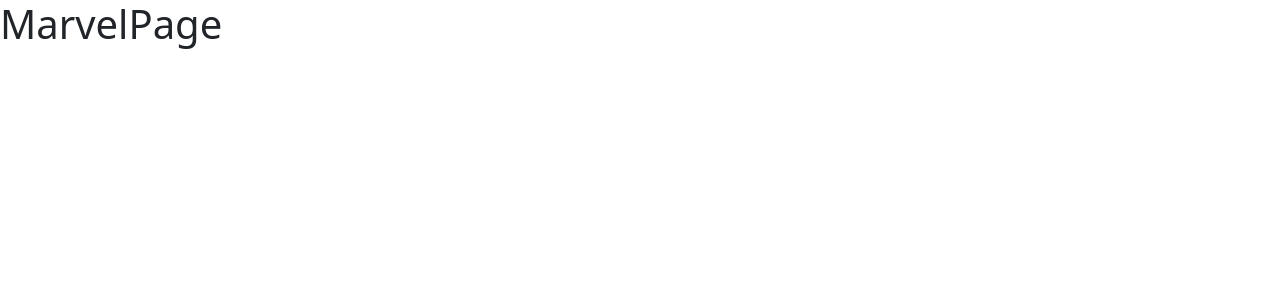
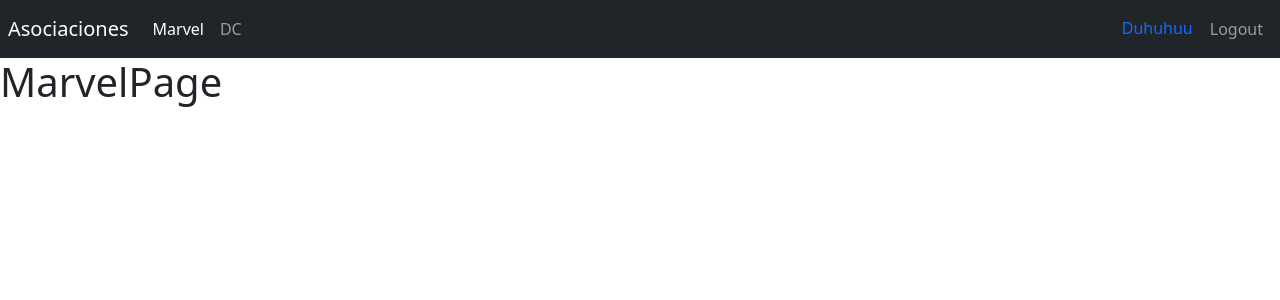
Before and after one commit to Duhuhuu/HeroApp, a React (Vite) app: page /marvel in a window 1280 px wide. Shown: the top 300 px of the page. Built offline with nearby package versions, Linux system fonts and the light colour scheme.

Commit message:
Archivos de barril, navbar y routes

```diff
--- /dev/null
+++ b/src/auth/index.js
@@ -0,0 +1 @@
+export * from './pages/LoginPage'
--- /dev/null
+++ b/src/heroes/index.js
@@ -0,0 +1,2 @@
+export * from './pages/DcPage';
+export * from './pages/MarvelPage';
--- a/src/router/AppRouter.jsx
+++ b/src/router/AppRouter.jsx
@@ -1,13 +1,13 @@
 import { Navigate, Route, Routes } from "react-router-dom"
-import { LoginPage } from "../auth/pages/LoginPage"
-import { DcPage } from "../heroes/pages/DcPage"
-import { MarvelPage } from "../heroes/pages/MarvelPage"
+import { LoginPage } from "../auth"
+import { DcPage, MarvelPage  } from "../heroes"
+import { Navbar } from "../ui"
 
 
 export const AppRouter = () => {
   return (
    <>
-
+    <Navbar/>
    <Routes>
         <Route path="/marvel" element={<MarvelPage />} />
         <Route path="dc" element={<DcPage />} />
--- /dev/null
+++ b/src/ui/components/Navbar.jsx
@@ -0,0 +1,49 @@
+import { Link, NavLink } from 'react-router-dom';
+
+
+export const Navbar = () => {
+    return (
+        <nav className="navbar navbar-expand-sm navbar-dark bg-dark p-2 ">
+
+            <Link
+                className="navbar-brand"
+                to="/"
+            >
+                Asociaciones
+            </Link>
+
+            <div className="navbar-collapse">
+                <div className="navbar-nav">
+
+                    <NavLink
+                        className={ ({isActive}) => `nav-item nav-link ${isActive ? 'active': '' }`}
+                        to="/marvel"
+                    >
+                        Marvel
+                    </NavLink>
+
+                    <NavLink
+                        className= { ({isActive}) => `nav-item nav-link ${isActive ? 'active': '' }`}
+                        to="/dc"
+                    >
+                        DC
+                    </NavLink>
+                </div>
+            </div>
+
+            <div className="navbar-collapse collapse w-100 order-3 dual-collapse2 d-flex justify-content-end">
+                <ul className="navbar-nav ml-auto">
+                  <span className='nav-item nav-link text-primary' >
+                    Duhuhuu
+                  </span>
+                  <button
+                  className='nav-item nav-link btn'
+                  >
+                    Logout
+                  </button>
+
+                </ul>
+            </div>
+        </nav>
+    )
+}
--- /dev/null
+++ b/src/ui/components/index.js
@@ -0,0 +1 @@
+export * from './Navbar';
--- /dev/null
+++ b/src/ui/index.js
@@ -0,0 +1,4 @@
+
+
+
+export * from './components';
```
